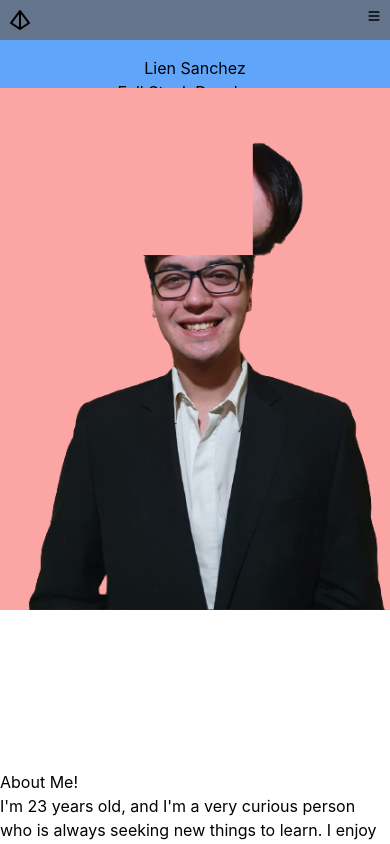
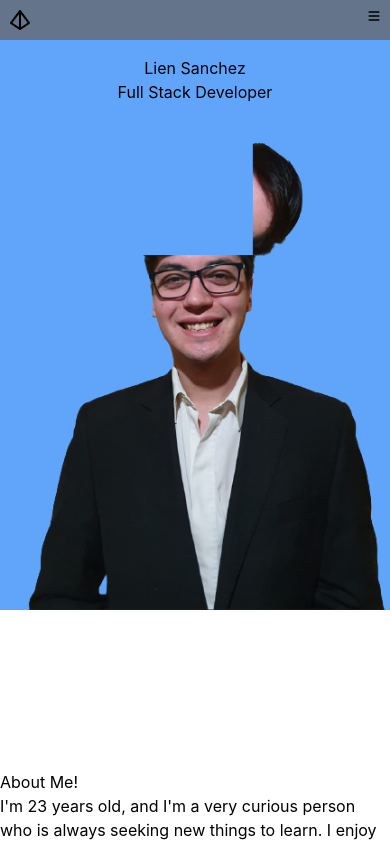
Before and after one commit to liensanchez/PortfolioLien, a React (Create React App) app in the folder client/: page / in a window 390 px wide. Shown: the top 844 px of the page. Built offline with nearby package versions, Linux system fonts and the light colour scheme.

Commit message:
words fall inside my  head!

```diff
--- a/client/src/Components/Presentation.jsx
+++ b/client/src/Components/Presentation.jsx
@@ -6,9 +6,9 @@ function Presentation(isMobile) {
 
   let mobileCheck = isMobile.props
 
-/*   let start = window.innerWidth/2
+/*   let start = window.innerWidth/2*/
 
-  let half = window.innerWidth/2 */
+  let half = window.innerWidth/2
 
   return (
     <>
@@ -23,14 +23,14 @@ function Presentation(isMobile) {
         <div className='flex flex-col items-center'>
         <motion.h2
           initial={{x:-100}}
-          animate={{x:0,
+          animate={{x: 100,
                     rotate:90,
-                    y:100,
+                    y:500,
                     scale: 0}}
           transition={{ ease: "easeOut", duration: 5 }}
           className='z-0 -mt-10'
             >test</motion.h2>
-          <img src={Lien} alt="" className=' bg-red-300'/>
+          <img src={Lien} alt="" className='z-10 '/>
         </div>
       </div>
       </>
```
